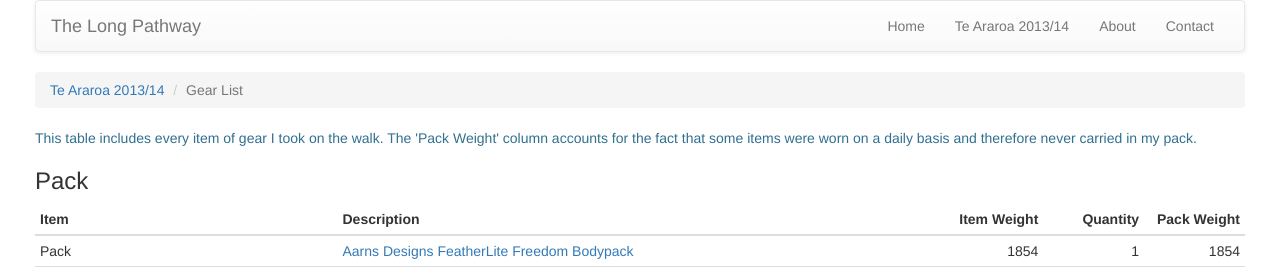
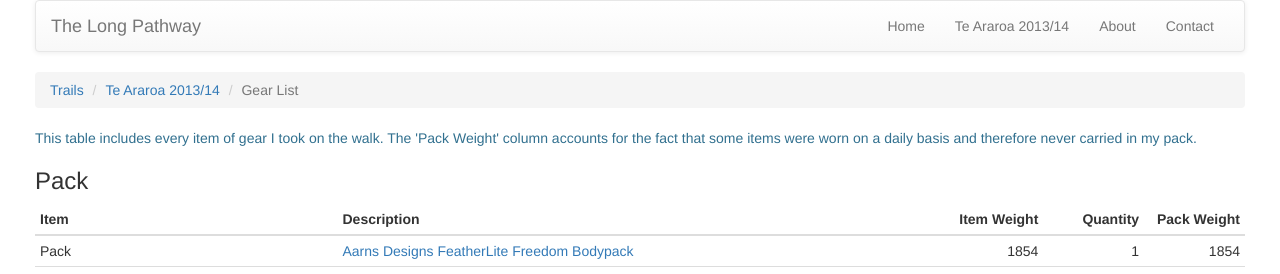
Before and after one commit to thelongpathway/thelongpathway.github.io, a Jekyll site: the page built from te-araroa/gear/index.html, in a window 1280 px wide and 900 px high. Shown: the top 274 px of the window. Built offline with Jekyll 4.4.1, drawn with Linux system fonts in a browser that asks for light colours.

Commit message:
Updated breadcrumbs

```diff
--- a/te-araroa/data/weather/index.html
+++ b/te-araroa/data/weather/index.html
@@ -3,6 +3,7 @@ layout: default
 title: Weather Data
 ---
 <ol class="breadcrumb">
+    <li><a href="/index.html">Trails</a></li>
     <li><a href="/te-araroa">Te Araroa 2013/14</a></li>
     <li class="active">Weather</li>
 </ol>
--- a/te-araroa/data/weather/rainfall.html
+++ b/te-araroa/data/weather/rainfall.html
@@ -4,6 +4,7 @@ title: Daily Rainfall
 chart: true
 ---
 <ol class="breadcrumb">
+    <li><a href="/index.html">Trails</a></li>
     <li><a href="/te-araroa">Te Araroa 2013/14</a></li>
     <li><a href="/te-araroa/data/weather">Weather</a></li>
     <li class="active">Daily Rainfall</li>
--- a/te-araroa/data/weather/temperature.html
+++ b/te-araroa/data/weather/temperature.html
@@ -4,6 +4,7 @@ title: Daily Temperature
 chart: true
 ---
 <ol class="breadcrumb">
+    <li><a href="/index.html">Trails</a></li>
     <li><a href="/te-araroa">Te Araroa 2013/14</a></li>
     <li><a href="/te-araroa/data/weather">Weather</a></li>
     <li class="active">Daily Temperature &#8451 (min-max)</li>
--- a/te-araroa/data/weather/wind-speed.html
+++ b/te-araroa/data/weather/wind-speed.html
@@ -4,6 +4,7 @@ title: Daily Wind Speed
 chart: true
 ---
 <ol class="breadcrumb">
+    <li><a href="/index.html">Trails</a></li>
     <li><a href="/te-araroa">Te Araroa 2013/14</a></li>
     <li><a href="/te-araroa/data/weather">Weather</a></li>
     <li class="active">Daily Wind Speed m/s (average, gust)</li>
--- a/te-araroa/gear/index.html
+++ b/te-araroa/gear/index.html
@@ -3,6 +3,7 @@ layout: default
 react: true
 ---
 <ol class="breadcrumb">
+    <li><a href="/index.html">Trails</a></li>
     <li><a href="/te-araroa">Te Araroa 2013/14</a></li>
     <li class="active">Gear List</li>
 </ol>
--- a/te-araroa/index.html
+++ b/te-araroa/index.html
@@ -3,6 +3,7 @@ layout: default
 title: Te Araroa 2013/14
 ---
 <ol class="breadcrumb">
+    <li><a href="/index.html">Trails</a></li>
     <li class="active">Te Araroa 2013/14</li>
 </ol>
 <ul>
```
